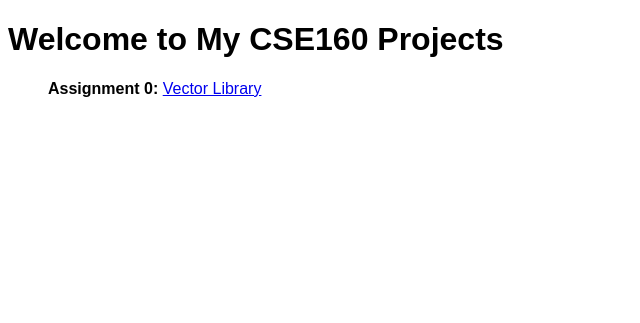
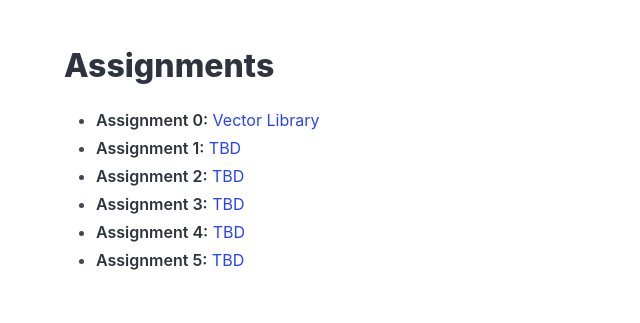
Before and after one commit to joseavalencia/cse160, a plain HTML site: page index.html in a window 1280 px wide. Shown: the whole page, without its empty margins (0-640 px from the left). Drawn offline with nearby package versions, Linux system fonts and the light colour scheme.

Commit message:
debugging

```diff
--- a/index.html
+++ b/index.html
@@ -1,19 +1,26 @@
 <!DOCTYPE html>
-<html lang="en">
+<html lang="en" data-theme="light">
   <head>
-    <meta charset="UTF-8">
-    <meta name="viewport" content="width=device-width, initial-scale=1.0">
-    <title>CSE160 Projects</title>
-    <style>
-        body { font-family: Arial, sans-serif; }
-        ul { list-style-type: none; }
-        li { margin: 10px 0; }
-    </style>
+    <meta charset="utf-8" />
+    <base href="/cse160/" />
+    <link rel="stylesheet" href="style/bulma.min.css" />
+    <title>CSE 160 Assignments</title>
   </head>
   <body>
-    <h1>Welcome to My CSE160 Projects</h1>
+    <section class="section">
+      <div class="container">
+        <h1 class="title">Assignments</h1>
+        <div class="content">
           <ul>
-        <li><strong>Assignment 0:</strong> <a href="assignment0/asg0.html">Vector Library</a></li>
+            <li><strong>Assignment 0:</strong> <a href="asg0/src/asg0.html">Vector Library</a></li>
+            <li><strong>Assignment 1:</strong> <a href="asg1/src/asg1.html">TBD</a></li>
+            <li><strong>Assignment 2:</strong> <a href="asg2/src/asg2.html">TBD</a></li>
+            <li><strong>Assignment 3:</strong> <a href="asg3/src/asg3.html">TBD</a></li>
+            <li><strong>Assignment 4:</strong> <a href="asg4/src/asg4.html">TBD</a></li>
+            <li><strong>Assignment 5:</strong> <a href="asg5/asg5.html">TBD</a></li>
           </ul>
+        </div>
+      </div>
+    </section>
   </body>
 </html>
```
Lines whose indentation alone changed are shown as unchanged.
